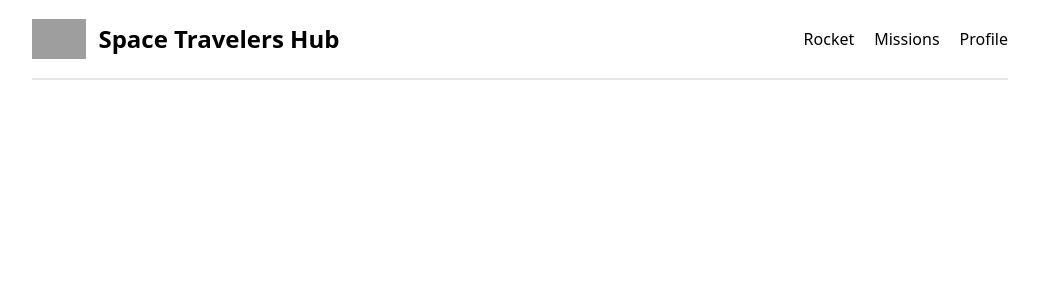
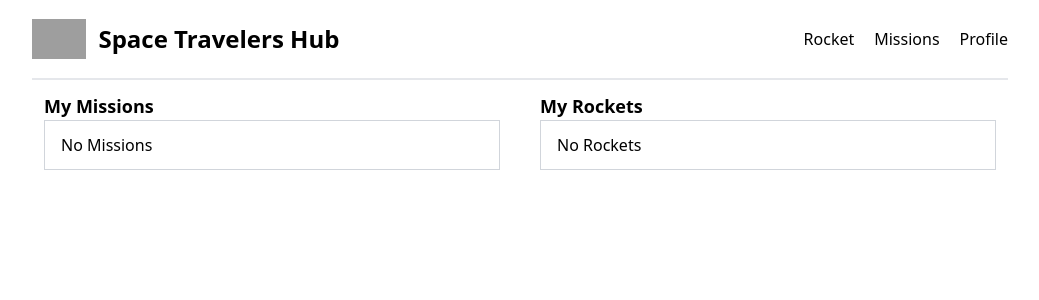
Before and after one commit to Othniel2471/space-travel, a React (Create React App) app: page /profile in a window 1280 px wide. Shown: the top 300 px of the page, without its empty margins (120-1159 px from the left). Built offline with nearby package versions, Linux system fonts and the light colour scheme; grey boxes are pictures that could not be loaded.

Commit message:
added a profile page

```diff
--- a/src/App.js
+++ b/src/App.js
@@ -2,6 +2,7 @@ import { BrowserRouter as Router, Route, Routes } from 'react-router-dom';
 import Header from './components/layouts/Header';
 import RocketPage from './pages/RocketPage';
 import MissionPage from './pages/MissionPage';
+import ProfilePage from './pages/ProfilePage';
 
 function App() {
   return (
@@ -11,6 +12,7 @@ function App() {
         <Routes>
           <Route path="/" element={<RocketPage />} />
           <Route path="/mission" element={<MissionPage />} />
+          <Route path="/profile" element={<ProfilePage />} />
         </Routes>
       </Router>
     </>
--- a/src/components/layouts/Header.jsx
+++ b/src/components/layouts/Header.jsx
@@ -12,7 +12,7 @@ function Header() {
         <ul className="flex gap-5">
           <Link to="/">Rocket</Link>
           <Link to="/mission">Missions</Link>
-          <li>Profile</li>
+          <Link to="/profile">Profile</Link>
         </ul>
       </nav>
     </header>
--- /dev/null
+++ b/src/pages/ProfilePage.jsx
@@ -0,0 +1,63 @@
+import React from 'react';
+import { useSelector } from 'react-redux';
+
+function ProfilePage() {
+  let missionsData = useSelector((state) => state.missions.missions);
+  const localMissions = JSON.parse(localStorage.getItem('missions')) || [];
+
+  // rockectsData
+  let rocketsData = useSelector((state) => state.rockets.rockets);
+  const localRockets = JSON.parse(localStorage.getItem('rockets')) || [];
+
+  if (localMissions.length > 0) {
+    missionsData = localMissions;
+  }
+
+  if (localRockets.length > 0) {
+    rocketsData = localRockets;
+  }
+
+  const newMission = missionsData.filter((mission) => mission.join === true);
+  const newRocket = rocketsData.filter((rocket) => rocket.reserved === true);
+
+  return (
+    <div className="container mx-auto px-3 py-3 flex gap-10 flex-col md:flex-row">
+      <div className="w-6/12">
+        <h3 className="text-lg font-semibold">My Missions</h3>
+        {newMission.length > 0 ? (
+          newMission.map((mission) => (
+            <div
+              key={mission.mission_id}
+              className="border border-gray-300 px-4 py-3 text-left"
+            >
+              <p className="capitalize">{mission.mission_name}</p>
+            </div>
+          ))
+        ) : (
+          <p className="border border-gray-300 px-4 py-3 text-left">
+            No Missions
+          </p>
+        )}
+      </div>
+      <div className="w-6/12">
+        <h3 className="text-lg font-semibold">My Rockets</h3>
+        {newRocket.length > 0 ? (
+          newRocket.map((rocket) => (
+            <div
+              key={rocket.id}
+              className="border border-gray-300 px-4 py-3 text-left"
+            >
+              <p className="capitalize">{rocket.rocketName}</p>
+            </div>
+          ))
+        ) : (
+          <p className="border border-gray-300 px-4 py-3 text-left">
+            No Rockets
+          </p>
+        )}
+      </div>
+    </div>
+  );
+}
+
+export default ProfilePage;
```
